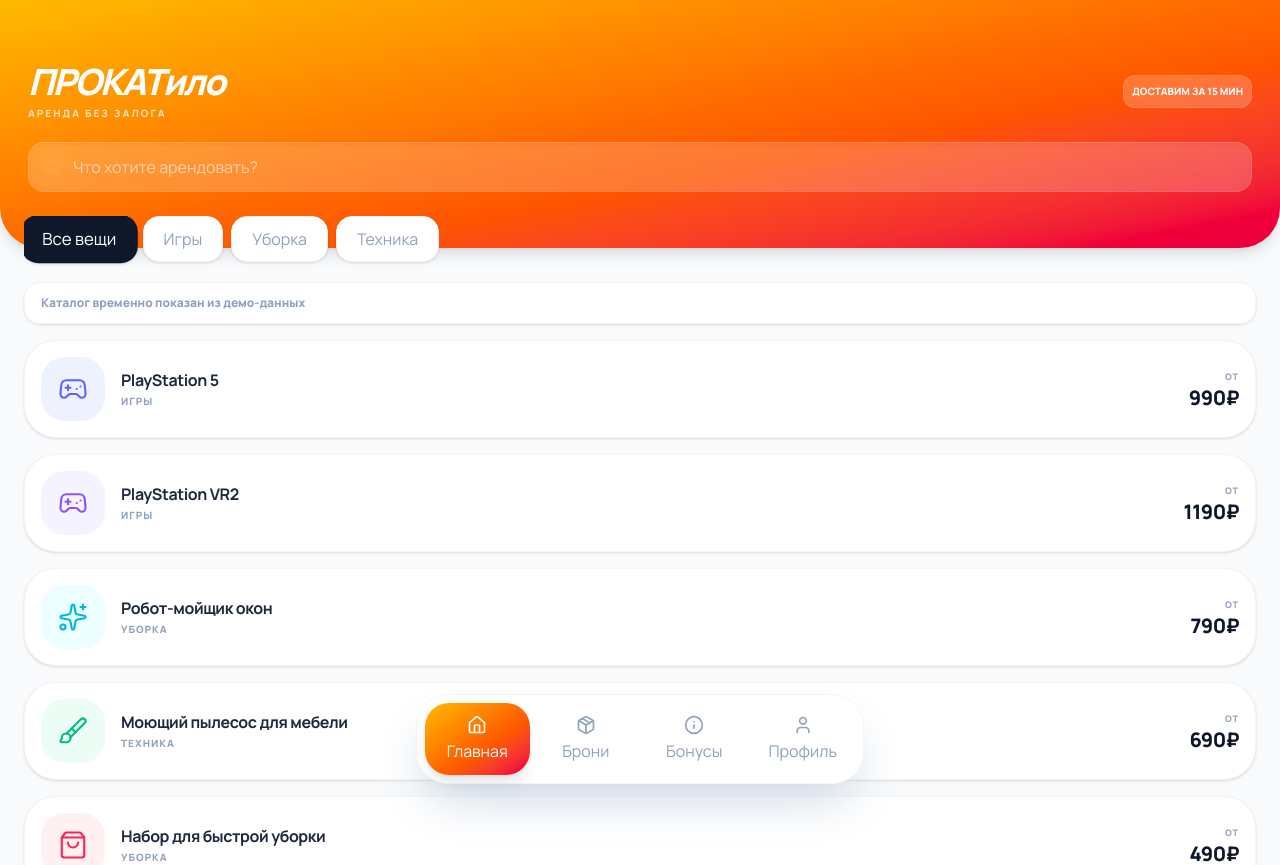
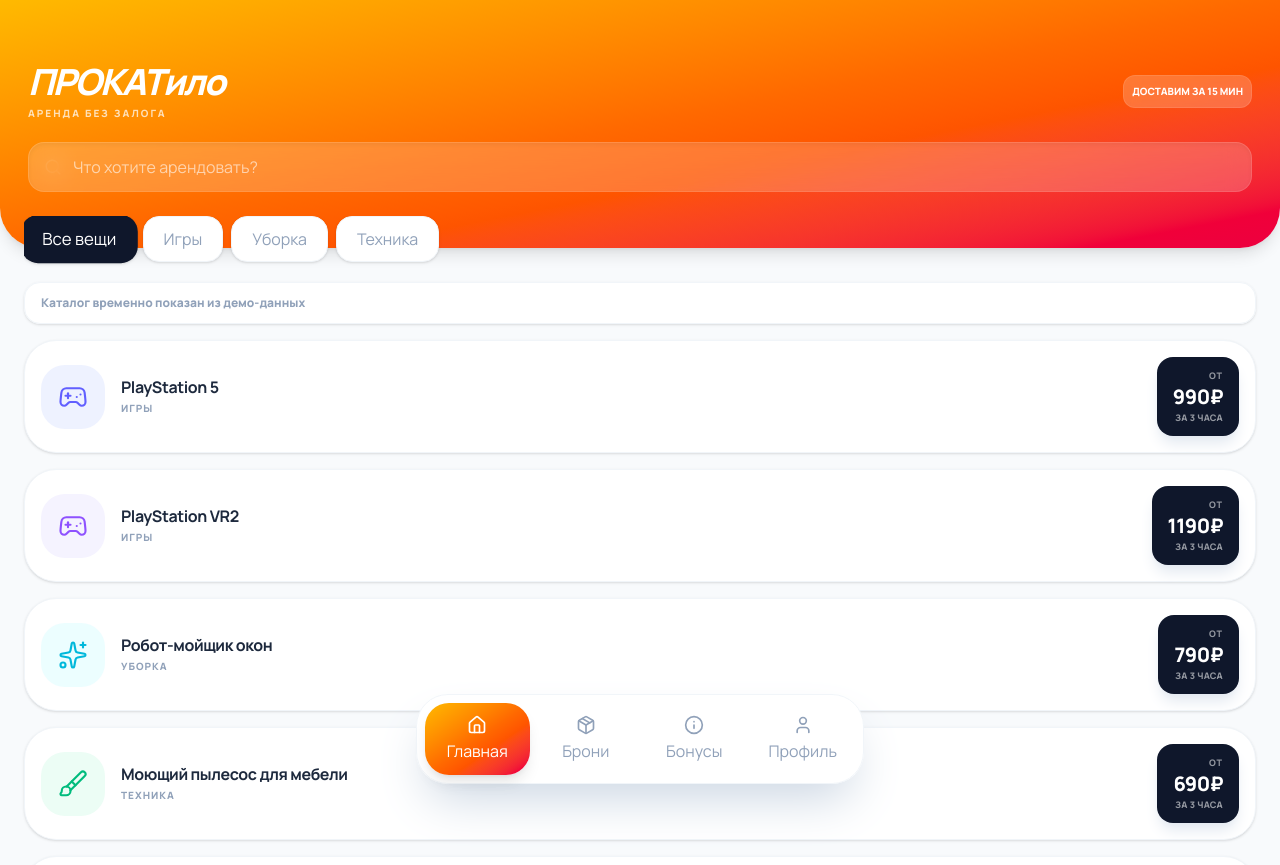
Before and after one commit to Hugging0/prokatilo, a Next.js app in the folder frontend/: page / in a window 1280 px wide. Shown: the top 865 px of the page. Built offline with nearby package versions, Linux system fonts and the light colour scheme; no server answers.

Commit message:
style: highlight catalog item prices

```diff
--- a/frontend/src/components/features/catalog/HomeView.tsx
+++ b/frontend/src/components/features/catalog/HomeView.tsx
@@ -127,12 +127,15 @@
                 </p>
               </div>
 
-              <div className="text-right">
-                <p className="text-[9px] font-black uppercase tracking-widest text-slate-400">
+              <div className="ml-4 shrink-0 rounded-2xl bg-slate-900 px-4 py-3 text-right text-white shadow-lg shadow-slate-200">
+                <p className="text-[9px] font-black uppercase tracking-widest text-white/55">
                   от
                 </p>
-                <p className="mt-1 text-xl font-black leading-none tracking-tight text-slate-900">
+                <p className="mt-1 text-xl font-black leading-none tracking-tight">
                   {item.price3h}₽
+                </p>
+                <p className="mt-1 text-[9px] font-black uppercase tracking-wide text-white/55">
+                  за 3 часа
                 </p>
               </div>
             </button>
```
